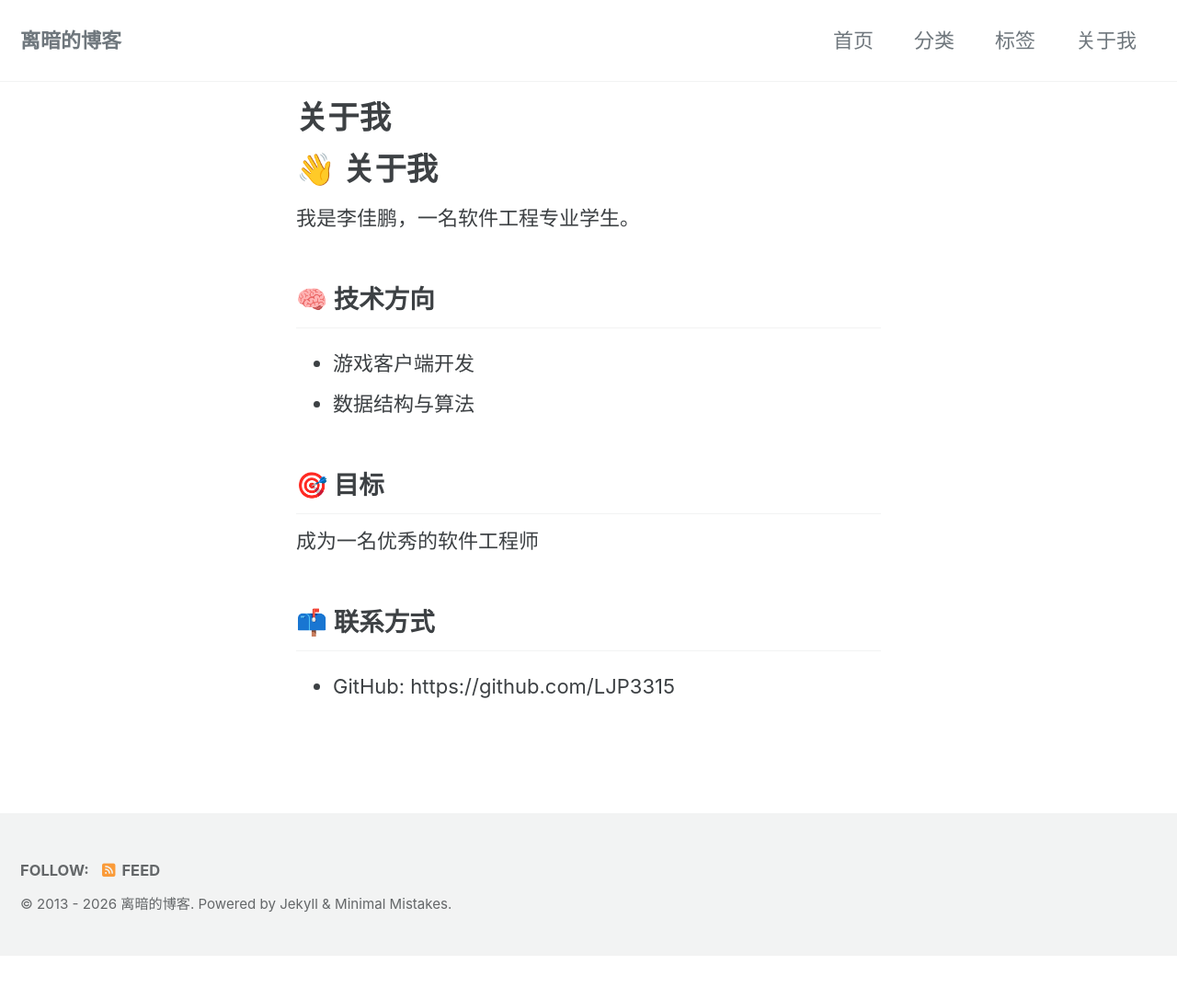
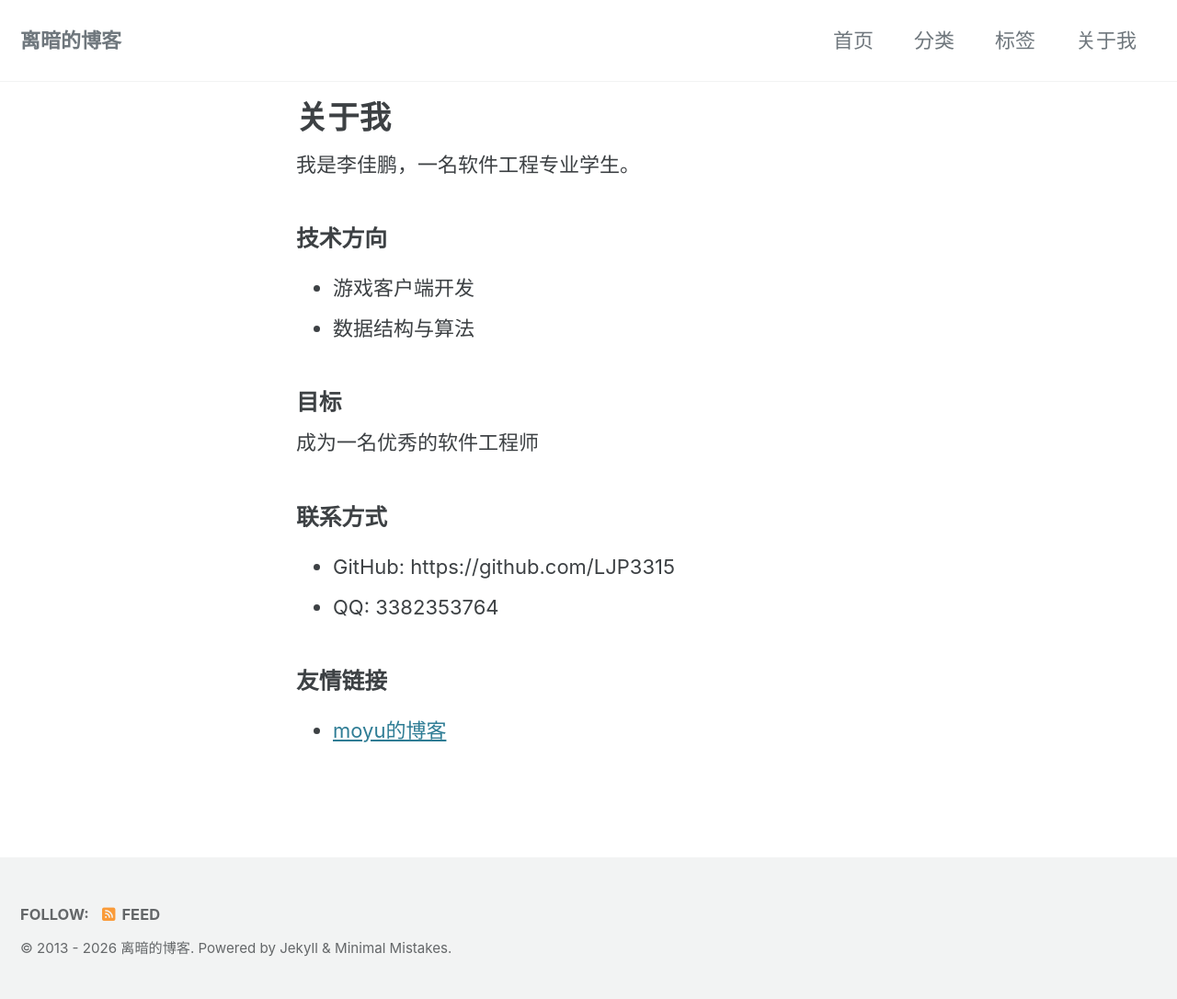
Before and after one commit to LJP3315/LJP3315.github.io, a Jekyll site: the page built from _pages/about.md, in a window 1280 px wide. Shown: the whole page at 92% size. Built offline with Jekyll 4.4.1, drawn with Linux system fonts in a browser that asks for light colours; cached includes are drawn as plain includes; before the commit the page ends 1039 px from its top, so only the background shows below that.

Commit message:
新增友链

```diff
--- a/_pages/about.md
+++ b/_pages/about.md
@@ -4,16 +4,19 @@ title: "关于我"
 permalink: /about/
 ---
 
-# 👋 关于我
-
 我是李佳鹏，一名软件工程专业学生。
 
-## 🧠 技术方向
+### 技术方向
 - 游戏客户端开发
 - 数据结构与算法
 
-## 🎯 目标
+### 目标
 成为一名优秀的软件工程师
 
-## 📫 联系方式
+### 联系方式
 - GitHub: https://github.com/LJP3315
+- QQ: 3382353764
+
+### 友情链接
+
+- [moyu的博客](https://moyu421.github.io/)
```
